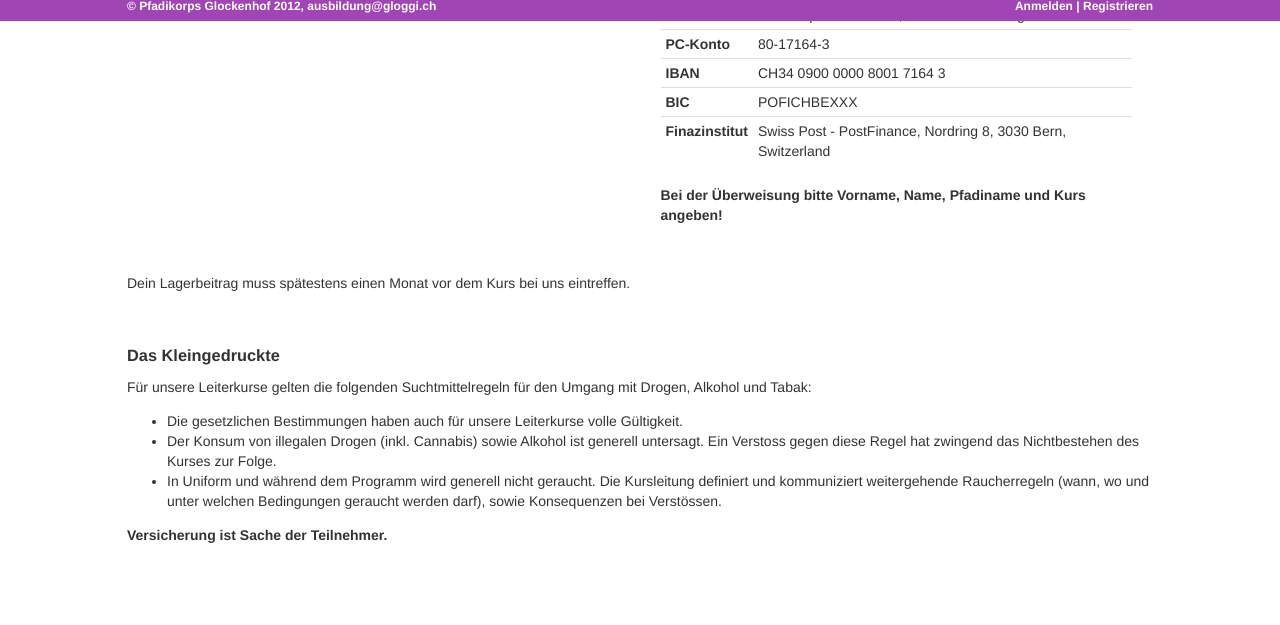
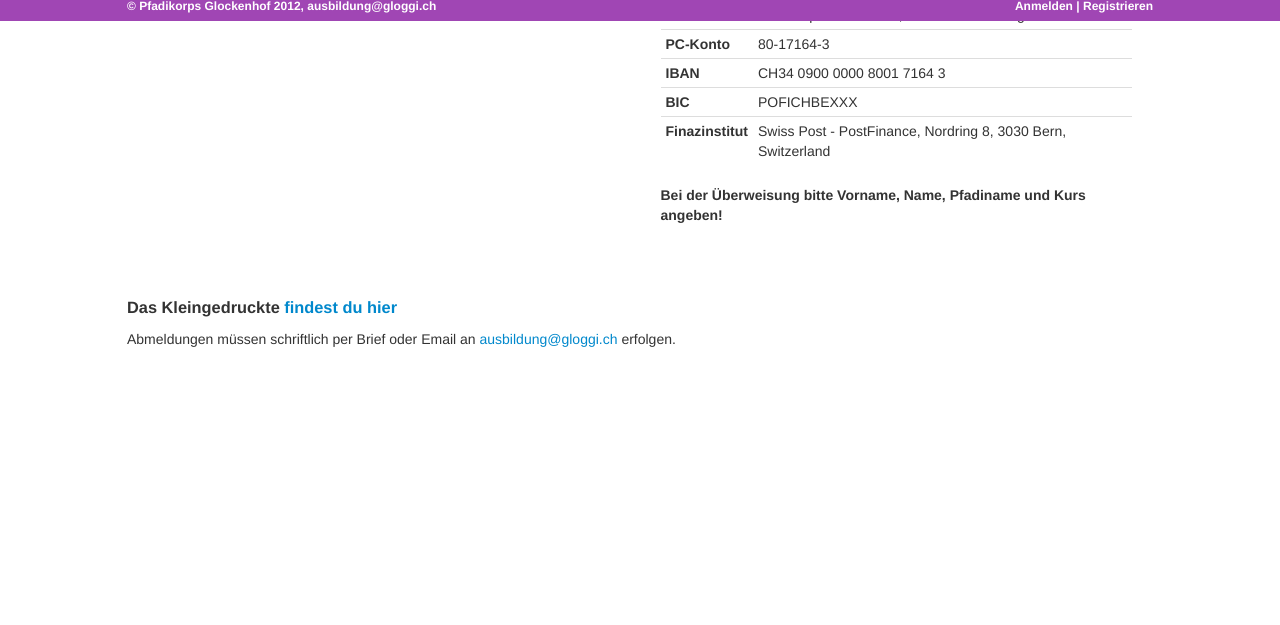
Before and after one commit to gloggi/aure4, a Django app: template ausbildung/templates/anmeldung/view.html in a window 1280 px wide. Shown: the part 779-1404 px from the top of the page. After the commit the page ends 1126 px from the top, so only its background shows below. Run offline with Django 3.2, Linux system fonts and the light colour scheme; the template is opened without the code that fills it: values that come from a table or form of the project are taken from there, others are empty; parts of the project's set-up code (start-up, migrations or seed data) failed here and were passed over; some libraries are stand-ins or nearby versions.

Commit message:
Bedinungen in Anmeldung nur verlinken

```diff
--- a/ausbildung/templates/anmeldung/view.html
+++ b/ausbildung/templates/anmeldung/view.html
@@ -145,27 +145,14 @@
   </div>
 </div>
 
+<br><br>
+
+<h3>Das Kleingedruckte
+    <a href="/bedingungen/" target="_blank">findest du hier</a>
+</h3>
 
 
-<p>Dein Lagerbeitrag muss spätestens einen Monat vor dem Kurs bei
-   uns eintreffen.
+<p>Abmeldungen müssen schriftlich per Brief oder Email an
+  <a href="mailto:ausbildung@gloggi.ch">ausbildung@gloggi.ch</a> erfolgen.
 </p>
-
-<br><br>
-
-<h3>Das Kleingedruckte</h3>
-
-<p>Für unsere Leiterkurse gelten die folgenden Suchtmittelregeln für den Umgang mit Drogen, Alkohol und Tabak:</p>
-<ul>
-  <li>Die gesetzlichen Bestimmungen haben auch für unsere Leiterkurse volle Gültigkeit.</li>
-  <li>Der Konsum von illegalen Drogen (inkl. Cannabis) sowie Alkohol ist generell untersagt. Ein Verstoss
-      gegen diese Regel hat zwingend das Nichtbestehen des Kurses zur Folge.</li>
-  <li>In Uniform und während dem Programm wird generell nicht geraucht. Die Kursleitung definiert und
-      kommuniziert weitergehende Raucherregeln (wann, wo und unter welchen Bedingungen geraucht werden darf),
-      sowie Konsequenzen bei Verstössen.
-  </li>
-</ul>
-
-<strong>Versicherung ist Sache der Teilnehmer.</strong>
-
 {% endblock %}
```
